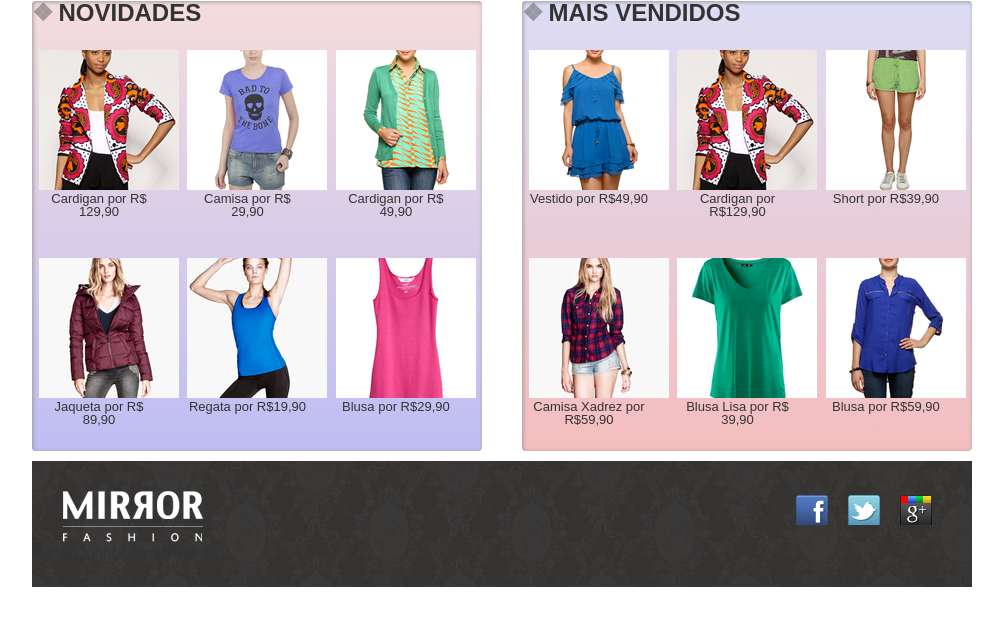
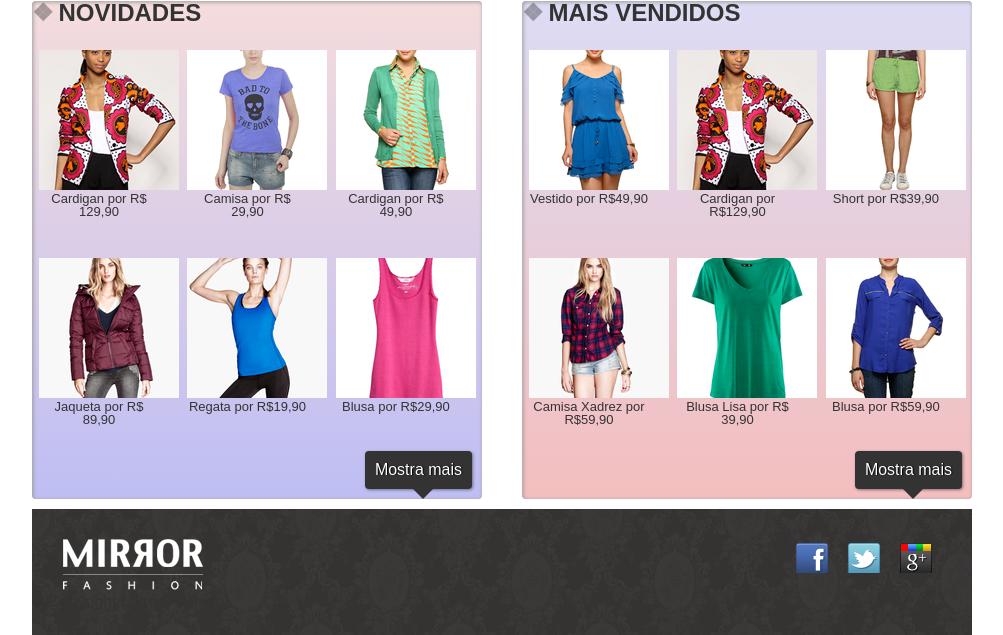
Before and after one commit to ValeriaNiceria/ApostilaCaelum, a PHP site: page / in a window 1280 px wide. Shown: the part 600-1235 px from the top of the page, without its empty margins (138-1141 px from the left). Before the commit the page ends 1187 px from the top, so only its background shows below. Run offline with PHP 8.4, Linux system fonts and the light colour scheme.

Commit message:
Exercício jQuery na home(botão mostrar mais)

```diff
--- a/css/estilo.css
+++ b/css/estilo.css
@@ -168,6 +168,73 @@ body{
     box-shadow:inset 1px 1px 4px #999; /*Adiciona sombra interna com elemento com o (inset)*/
 }
 
+/*Escondendo o botão por padrão.
+Ele só vai ser exibido quando os produtos adicionais estiverem colapsados*/
+.painel button{
+    display: none;
+}
+
+/*Esconder os produtos a mais, e exibir o botão que vai fazer a funcionalidade*/
+.painel-compacto li:nth-child(n+7){
+    display:none;
+}
+.painel-compacto button{
+    display:block;
+}
+
+/*Estilizando o botão de mostrar mais produtos*/
+.painel button{
+    /*posicionamento*/
+    float:right;
+    margin-right:10px;
+    padding:10px;
+    /*estilo*/
+    background-color:#333;
+    border:0;
+    border-radius:4px;
+    box-shadow:1px 1px 3px rgba(30,30,30,0.5);
+    color:white;
+    font-size:1em;
+    text-decoration:none;
+    text-shadow:1px 0 1px black;
+    /*animação*/
+    transition:0.3s;
+}
+.painel button:hover{
+    background-color:#393939;
+    box-shadow:1px 0 20px rgba(200,200,120,0.9);
+}
+.painel button{
+    color:white;
+    position:relative;
+    margin-bottom:10px;
+}
+.painel button:after{
+    /*elemento vazio*/
+    content:'';
+    display:block;
+    height:0;
+    width:0;
+
+    /*triangulo*/
+    border-top:10px solid #333;
+    border-left:10px solid transparent;
+    border-right:10px solid transparent;
+
+    /*posicionamento*/
+    position:absolute;
+    top:100%;
+    left:50%;
+    margin-left:-5px;
+
+    /*animação*/
+    transition:0.3s;
+}
+.painel button:hover:after{
+    border-top-color:#393939;
+}
+
+/*Fim estilização*/
 
 
 .painel ol{
--- a/index.php
+++ b/index.php
@@ -1,4 +1,3 @@
-
 
 <!--Inicio cabeçalho-->
 <?php
@@ -113,6 +112,8 @@ include "cabecalho.php";
                     </a>
                 </li>
             </ol>
+            <!--Criar o botão responsável por exibir os produtos-->
+            <button type="button">Mostra mais</button>
         </section>
 
         <section class="painel mais-vendidos">
@@ -172,6 +173,8 @@ include "cabecalho.php";
                     </a>
                 </li>
             </ol>
+            <!--Criar o botão responsável por exibir os produtos-->
+            <button type="button">Mostra mais</button>
         </section>
     </div>
 
@@ -182,8 +185,10 @@ include "cabecalho.php";
 include "rodape.php";
 ?>
 <!--Fim rodapé-->
+<script src="js/banner.js"></script>
 
-    <script src="js/banner.js"></script>
+<script src="js/jquery.js"></script>
+<script src="js/home.js"></script>
 
 </body>
 </html>
--- /dev/null
+++ b/js/home.js
@@ -0,0 +1,11 @@
+$('.novidades').addClass('painel-compacto');
+$('.mais-vendidos').addClass('painel-compacto');
+
+//vai remover a classe painel-compacto, fazendo o produto aparecer
+$('.novidades button').click(function(){
+    $('.novidades').removeClass('painel-compacto');
+});
+
+$('.mais-vendidos button').click(function(){
+    $('.mais-vendidos').removeClass('painel-compacto');
+});
```
Lines whose indentation alone changed are shown as unchanged.
